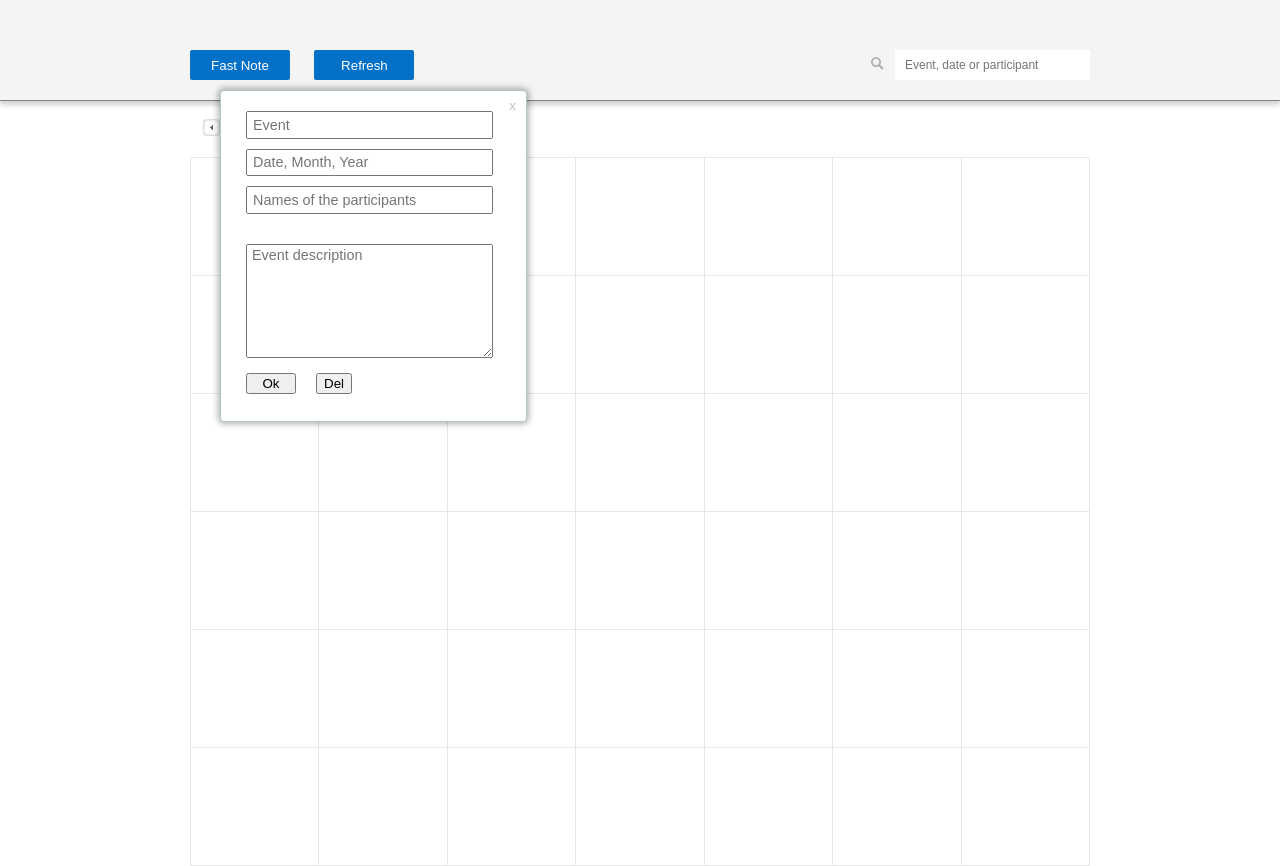
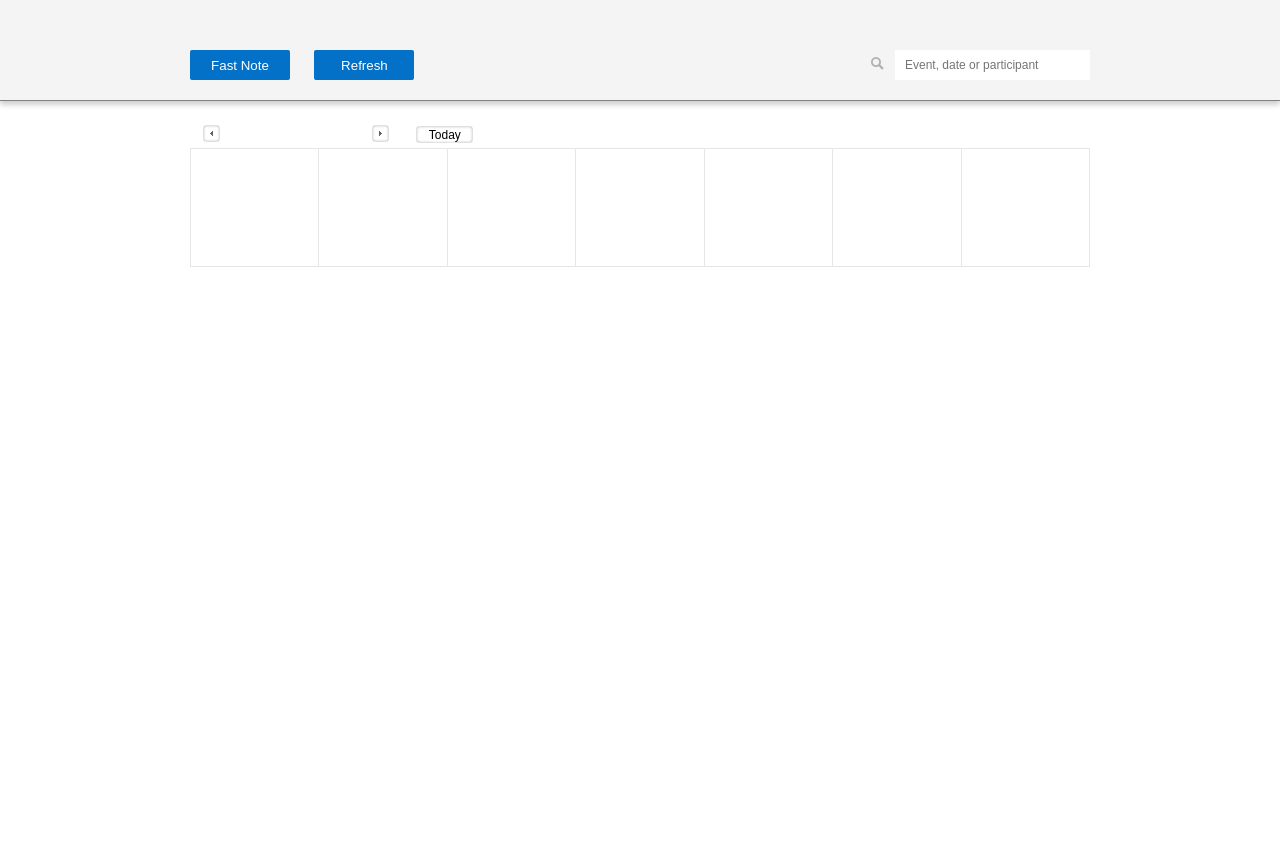
Before and after one commit to SkunSHD/skunshd.github.io, a plain HTML site: page index.html in a window 1280 px wide. Both pictures are taken after a click on the button "Fast Note". After the commit the page ends 800 px from the top, so only its background shows below. Drawn offline with Linux system fonts and the light colour scheme.

Commit message:
new structure

```diff
--- a/index.html
+++ b/index.html
@@ -1,90 +1,32 @@
 <!DOCTYPE html>
 <head>
 	<meta http-equiv="Content-Type" content="text/html; charset=windows-1251">
-	<title>CallendarJS</title>
+	<title>CalendarJS</title>
 	<link href="css/style.css" type="text/css" rel="stylesheet" />
 </head>
 <body>
 	<div id="page">
 		<header>
 			<nav>
-				<button class="add_btn" name="add" >Fast Note</button>
-				<button name="renew" onClick="new app.Calendar().createCalendar()">Refresh</button>
-				<!-- Poisk -->
+				<button id="add-event" class="add_btn" name="add" >Fast Note</button>
+				<button id="refresh" name="renew">Refresh</button>
+				<!-- Search -->
 				<div class="search-box">
 					<div class="search-img"></div>
-					<input type="search" name="search-area" class="find" placeholder="Event, date or participant"/>
+					<input id="search" type="search" name="search-area" class="find" placeholder="Event, date or participant"/>
 				</div>
 			</nav><!--nav-->
 		</header>
 
 		<div id="content">
 			<time id="day-select">
-				<a href="#" id="button-previous" class="button" onClick="app.ShowDateMethods.listener()()" >Previous month</a>
+				<a href="#" id="button-previous" class="button">Previous month</a>
 				<p class="date-indicator"></p>
-				<a href="#" id="button-next"  class="button" onClick="app.ShowDateMethods.listener()()" >Next month</a>
-				<div id="today-button" onClick="app.ShowDateMethods.showToday()">Today</div>
-				<!-- Heute ist -->
+				<a href="#" id="button-next"  class="button">Next month</a>
+				<div id="today-button">Today</div>
 			</time> <!-- day-select-->
 
-			<div id="calendar">
-				<table>
-					<col> <col> <col> <col> <col> <col> <col>
-					<tr>
-						<td></td>
-						<td></td>
-						<td></td>
-						<td></td>
-						<td></td>
-						<td></td>
-						<td></td>
-					</tr>
-					<tr>
-						<td></td>
-						<td></td>
-						<td></td>
-						<td></td>
-						<td></td>
-						<td></td>
-						<td></td>
-					</tr>
-					<tr>
-						<td></td>
-						<td></td>
-						<td></td>
-						<td></td>
-						<td></td>
-						<td></td>
-						<td></td>
-					</tr>
-					<tr>
-						<td></td>
-						<td></td>
-						<td></td>
-						<td></td>
-						<td></td>
-						<td></td>
-						<td></td>
-					</tr>
-					<tr>
-						<td></td>
-						<td></td>
-						<td></td>
-						<td></td>
-						<td></td>
-						<td></td>
-						<td></td>
-					</tr>
-					<tr>
-						<td></td>
-						<td></td>
-						<td></td>
-						<td></td>
-						<td></td>
-						<td></td>
-						<td></td>
-					</tr>
-				</table>
+			<div id="container">
 			</div>
 
 		</div><!--content-->
@@ -101,14 +43,12 @@
 		</form>
 	</div>
 	<script src="vendor/lib/underscore-min.js"></script>
-	<script src="js/event.js"></script>
-	<script src="js/events.js"></script>
-	<script src="js/view.js"></script>
+    <script src="js/header.js"></script>
+    <script src="js/main.js"></script>
+    <script src="js/event.model.js"></script>
+	<script src="js/event.collection.js"></script>
 	<script src="js/template.js"></script>
-	<script src="js/controller.js"></script>
-	<script src="js/model/model.js"></script>
 	<script src="js/utils/store.js"></script>
-	<script src="js/calendar.js"></script>
     <script src="js/app.js"></script>
 </body>
 </html>
--- a/js/app.js
+++ b/js/app.js
@@ -2,23 +2,37 @@
 (function() {
     'use strict';
 
-    function MyApp() {}
+    /**
+     * calendar - app
+     *
+     * @description
+     *  Single instance of calendar application. It is an object literal because we need only one exemplar of it.
+     *
+     * @type {{init: init}}
+     */
+    var calendar = {
+        init: function() {
+            //all templates
+            this.templates = app.templates;
 
-    MyApp.prototype.init = function() {
+            //header
+            this.header = app.header;
+            //init header event listeners
+            this.header.init();
 
-		this.storage = new app.Store();
-		this.model = new app.Model(this.storage);
-		this.template = new app.Template();
+            //header
+            this.main = app.main;
+            //init header event listeners
+            this.main.init(this.templates.main);
 
-		this.view = new app.View(this.template);
+            //storage object
+            this.storage = app.storage;
 
-		this.controller = new app.Controller(this.model, this.view);
+            //event model
+            this.event = new app.Model(this.storage);
+        }
+    };
 
-		window.app.calendar.init();
-    }
-
-    var myApplication = new MyApp();
-
-    window.addEventListener('load', myApplication.init(), false);
+    window.addEventListener('load', calendar.init(), false);
 
 })();
--- /dev/null
+++ b/js/event.model.js
@@ -0,0 +1,29 @@
+(function(window) {
+	'use strict';
+
+	function Model(storage) {}
+
+	Model.prototype.save = function (key, value) {
+		storage.setData(key, value);
+	};
+
+    Model.prototype.validate = function (attrs) {
+        //validate properties
+    };
+
+	Model.prototype.getbyKey = function (key) {
+		return storage.getData(key);
+	};
+
+	Model.prototype.remove = function (key) {
+		storage.deleteByKey(key);
+	};
+
+	Model.prototype.deleteAll = function () {
+		storage.deleteAll();
+	};
+
+	window.app = window.app || {};
+	window.app.Model = Model;
+
+})(window);
--- /dev/null
+++ b/js/header.js
@@ -0,0 +1,42 @@
+(function(window) {
+    'use strict';
+
+    /**
+     * header {object literal}
+     *
+     * @description
+     *  Handles header view events
+     *
+     * @type {{init: init}}
+     */
+    var header = {
+        init: function() {
+            var add = document.getElementById('add-event');
+           add.addEventListener('click', this.add, false);
+
+            var refresh = document.getElementById('refresh');
+            refresh.addEventListener('click', this.refresh, false);
+
+            var search = document.getElementById('search');
+            search.addEventListener('input', this.search, false);
+        },
+
+        //todo: create a new view for the dialog. E.g. add_event.js.
+        //this view should have its own template and should use event.js (model).
+        //You will use this view also in main.js to sho a dialog when user clicks on a cell. Assign this view to app.addEvent
+        add: function() {
+            alert('add event');
+        },
+
+        refresh: function() {
+            alert('Refresh');
+        },
+
+        search: function(e) {
+            console.log(this.value);
+        }
+    };
+
+    window.app = window.app || {};
+    window.app.header = header;
+})(window);
--- /dev/null
+++ b/js/main.js
@@ -0,0 +1,20 @@
+(function(window) {
+    'use strict';
+
+    var main = {
+        init: function(template) {
+            //this is our main template.
+            //todo 1: check if we have saved events
+            //todo 2: calculate current month and show as many cells a we have days and pass there saved events if we have any
+            //todo 3: listen to a click on a cell and show addEvent dialog (same as in header)
+            //todo 4: listen to arrows to toggle between months
+            //todo 5: listen to 'today' button
+            var container = document.getElementById('container');
+            container.innerHTML = _.template(template)();
+        }
+    };
+
+    window.app = window.app || {};
+    window.app.main = main;
+
+})(window);
--- a/js/model/model.js
+++ /dev/null
@@ -1,27 +0,0 @@
-(function(window) {
-	'use strict'
-
-	function Model(storage) {
-
-	}
-
-	Model.prototype.save = function (key, value) {
-		storage.setData(key, value);
-	}
-
-	Model.prototype.get = function (key) {
-		return storage.getData(key);
-	}
-
-	Model.prototype.remove = function (key) {
-		storage.delData(key);
-	}
-
-	Model.prototype.removeAll = function () {
-		storage.removeAllData();
-	}
-
-	window.app = window.app || {};
-	window.app.Model = Model;
-
-})(window);
--- a/js/template.js
+++ b/js/template.js
@@ -1,47 +1,52 @@
 (function (window) {
-	'use strict'
+	'use strict';
 
 	/**
-	* Sets up defaults for all the Template methods such as a default template
-	*
-	* @constructor
+	* template - {object literal}
+    * @description
+    *   Contains html templates
 	*/
 
-	function Template() {
-		this.defaultTemplate
-		=	'<col> <col> <col> <col> <col> <col> <col>';
+	var templates = {
+		main: ''
+            + '<table>'
+            +   '<col> <col> <col> <col> <col> <col> <col>'
+            +   '<tr>'
+            +       '<td></td>'
+            +       '<td></td>'
+            +       '<td></td>'
+            +       '<td></td>'
+            +       '<td></td>'
+            +       '<td></td>'
+            +       '<td></td>'
+            +   '</tr>'
+            + '</table>',
 
-		this.anotherMonth
-		=	'<td class="pre-post" id="<%= id %>">'
+		anotherMonth: ''
+            + '<td class="pre-post" id="<%= id %>">'
             +		'<% if (tagName) { %> <%= tagName %>, <% }; %>'
             +		'<span><%= day %></span>'
-		+	'</td>';
+            +	'</td>',
 
 
-		this.thisMonth
-		=	'<td class="<%= className %>" id="<%= id %>" >'
+		thisMonth: ''
+            + '<td class="<%= className %>" id="<%= id %>" >'
             +		'<%= day %>'
             +		'<div id="event-container">'
             +			'<h5><%= event %></h5>'
             +			'<p class="event-names"><%= names %></p>'
             +			'<p class="event-description"><%= description %></p>'
             +		'</div>'
-		+	'</td>';
+            +	'</td>',
 
-		this.justMonthTemplate
-		=	'<td id="<%= id %>" <% if (className) { %> class="<%= className %>" <% }; %> >'
+		justMonthTemplate: ''
+            + '<td id="<%= id %>" <% if (className) { %> class="<%= className %>" <% }; %> >'
             +	'<%= day %>'
-		+	'</td>';
-
-		this.nextLine
-		=	'</tr><tr>';
-
-		this.endTable
-		=	'</tr>';
+            +	'</td>'
 	}
 
 
 	window.app = window.app || {};
-	window.app.Template = Template;
+	window.app.templates = templates;
 
 })(window);
--- a/js/utils/store.js
+++ b/js/utils/store.js
@@ -1,19 +1,23 @@
-/* */
 (function (window) {
 	'use strict';
 
-	function Store() {
-
-	}
-
-	Store.prototype.setData = function (key, value) {
+    /**
+     * storage - {object literal}
+     *
+     * @description
+     *  Manage data in locale storage
+     *
+     * @type {{setData: setData, getData: getData, deleteData: deleteData, deleteAllData: deleteAllData}}
+     */
+	var storage = {
+        setData: function (key, value) {
             if (!key || !value) {
                 return;
             }
             localStorage.setItem(key, value);
-	}
+        },
 
-	Store.prototype.getData = function (key) {
+        getData: function (key) {
             if (!key) {
                 return;
             }
@@ -28,42 +32,18 @@
                 break;
             }
             return result;
-	}
+        },
 
-	Store.prototype.delData = function (key) {
+        deleteByKey: function (key) {
             localStorage.removeItem(key);
-	}
+        },
 
-	Store.prototype.delAllData = function () {
+        deleteAll: function () {
             localStorage.clear();
         }
-
-	// var storage = {
-		// setData: function (key, value) {
-			// if (!key || !value) {
-				// return;
-			// }
-			// localStorage.setItem(key, value);
-		// },
-
-		// getData: function (item) {
-			// if (!item) {
-				// return;
-			// }
-			// var result = '';
-			// switch (typeof item) {
-				// case 'string':
-				// result = localStorage.getItem(item);
-				// break;
-				// case 'object':
-				// var itemInString = window.app.Methods.formatDate(item);
-				// result = localStorage.getItem(itemInString);
-				// break;
-			// }
-			// return result;
-		// }
-	// }
+    };
 
 	window.app = window.app || {};
-	window.app.Store = Store;
+	window.app.storage = storage;
+
 })(window);
```
Also changed, not shown: js/event.collection.js (renamed from js/events.js), js/old_MainFeateres.js (renamed from js/MainFeateres.js), js/old_Search.js (renamed from js/Search.js), js/old_ShowAndNavigate.js (renamed from js/ShowAndNavigate.js), js/old_calendar.js (renamed from js/calendar.js), js/old_controller.js (renamed from js/controller.js), js/old_view.js (renamed from js/view.js). Lines whose indentation alone changed are shown as unchanged.
